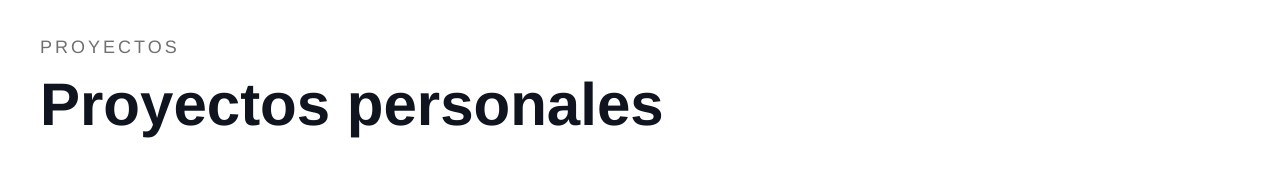
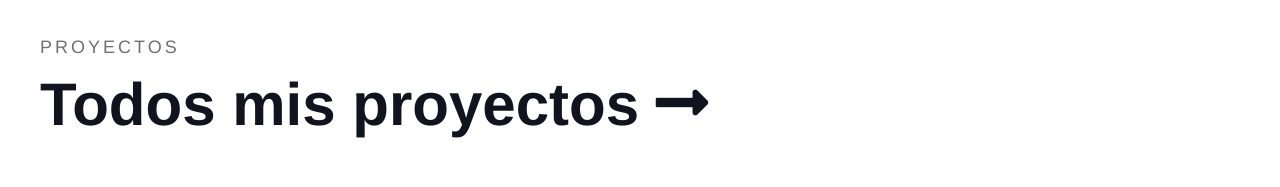
Before and after one commit to aKus-dev/Portfolio, a React (Create React App) app: page / in a window 1280 px wide. Shown: the part 2230-2417 px from the top of the page. Built offline with nearby package versions, Linux system fonts and the light colour scheme.

Commit message:
Links updated

```diff
--- a/src/components/home/contact/Contact.tsx
+++ b/src/components/home/contact/Contact.tsx
@@ -1,4 +1,5 @@
 import { motion } from 'framer-motion';
+import { Link } from 'react-router-dom';
 import styles from '../../../styles/home/contact/contact.module.css'
 
 const transitionConfig = {
@@ -28,17 +29,17 @@ const Contact = () => {
                 </motion.span>
 
                 <div className={styles.barContainer}>
-                    <motion.a
+                    <motion.div
                         initial={{ opacity: 0, y: -50 }}
                         whileInView={{ opacity: 1, y: 0 }}
                         transition={transitionConfig}
                         viewport={viewportConfig}
                         className={styles.subtitle}
-                        href="/about"
+
                     >
 
-                        Lee más sobre mi
-                    </motion.a>
+                        <Link to="/about"> Lee más sobre mi </Link>
+                    </motion.div>
 
                     <div className={styles.bar}></div>
                 </div>
--- a/src/components/home/header/MenuActive.tsx
+++ b/src/components/home/header/MenuActive.tsx
@@ -51,6 +51,13 @@ const MenuActive = ({ visible }: Props) => {
                     Contacto
                 </NavLink>
 
+                <NavLink
+                    className={({ isActive }) => `${styles.link} ${isActive ? styles.active : ''}`}
+                    to="/projects"
+                >
+                    Proyectos
+                </NavLink>
+
             </nav>
 
         </motion.div>
--- a/src/components/home/projects/Project.tsx
+++ b/src/components/home/projects/Project.tsx
@@ -7,7 +7,7 @@ interface Props {
     img: string;
     url: string;
     description: string;
-    animateX:number;
+    animateX: number;
 }
 
 const transitionConfig = {
@@ -26,8 +26,8 @@ const Project = ({ year, title, description, url, img, animateX }: Props) => {
 
     return (
         <motion.article
-            initial={{ opacity: 0, x: animateX}}
-            whileInView={{  opacity: 1, x: 0}}
+            initial={{ opacity: 0, x: animateX }}
+            whileInView={{ opacity: 1, x: 0 }}
             transition={transitionConfig}
             viewport={viewportConfig}
             style={{ backgroundImage: `url(../../../img/${img}.jpg)` }}
--- a/src/components/home/projects/Projects.tsx
+++ b/src/components/home/projects/Projects.tsx
@@ -1,4 +1,5 @@
 import { motion } from 'framer-motion';
+import { Link } from 'react-router-dom';
 
 import styles from '../../../styles/home/projects/projects.module.css'
 import Project from './Project';
@@ -58,7 +59,7 @@ const Projects = () => {
                 viewport={viewportConfig}
                 className={styles.subtitle}
             >
-                Proyectos personales
+               <Link to="projects">  Todos mis proyectos  <i className="fas fa-long-arrow-alt-right arrow-right"></i> </Link>
             </motion.h2>
 
 
--- a/src/components/home/skills/Skills.tsx
+++ b/src/components/home/skills/Skills.tsx
@@ -14,7 +14,7 @@ const viewportConfig = {
 
 const Skills = () => {
     return (
-        <div className={styles.container}>
+        <section className={styles.container}>
 
             <motion.span
                 initial={{ opacity: 0, y: -50 }}
@@ -102,7 +102,7 @@ const Skills = () => {
                 </motion.div>
 
             </div>
-        </div>
+        </section>
     )
 }
 
--- /dev/null
+++ b/src/components/projects/ProjectsScreen.tsx
@@ -0,0 +1,14 @@
+import Footer from '../home/footer/Footer';
+import Header from '../home/header/Header';
+
+const ProjectsScreen = () => {
+    return (
+        <>
+            <Header />
+
+            <Footer />
+        </>
+    );
+};
+
+export default ProjectsScreen;
--- a/src/routes/AppRouter.tsx
+++ b/src/routes/AppRouter.tsx
@@ -2,6 +2,7 @@ import { BrowserRouter as Router, Routes, Route } from "react-router-dom"
 import AboutScreen from "../components/about/AboutScreen"
 import ContactScreen from "../components/contact/ContactScreen"
 import HomeScreen from "../components/home/HomeScreen"
+import ProjectsScreen from "../components/projects/ProjectsScreen"
 import ScrollToTop from "./ScrollToTop"
 
 const AppRouter = () => {
@@ -13,6 +14,7 @@ const AppRouter = () => {
                     <Route path="/" element={<HomeScreen />} />
                     <Route path="about" element={<AboutScreen />} />
                     <Route path="contact" element={<ContactScreen />} />
+                    <Route path="projects" element={<ProjectsScreen />} />
                 </Routes>
             </ScrollToTop>
         </Router>
--- a/src/styles/home/contact/contact.module.css
+++ b/src/styles/home/contact/contact.module.css
@@ -30,6 +30,10 @@
     margin: 1.2rem 0 0 0;
     color: #0f141e;
     font-size: 2.5rem;
+}
+
+.subtitle a {
+    color: #0f141e;
 }
 
 .subtitle::after {
--- a/src/styles/home/projects/projects.module.css
+++ b/src/styles/home/projects/projects.module.css
@@ -24,13 +24,19 @@
 }
 
 .subtitle {
+    display: flex;
+    align-items: center;
+    gap: 1rem;
     margin: 1.2rem 0 5rem 0;
-    color: #0f141e;
     font-size: 2.5rem;
 }
 
+.subtitle a {
+    color: #0f141e;
+}
+
 @media (min-width: 768px) {
-    .subtitle {
+    .subtitle, .subtitle i {
         font-size: 6rem;
     }
 
```
Also changed, not shown: src/components/projects/SingleProject.tsx (added, +7 -0 lines), src/components/projects/Tag.tsx (added, +7 -0 lines).
